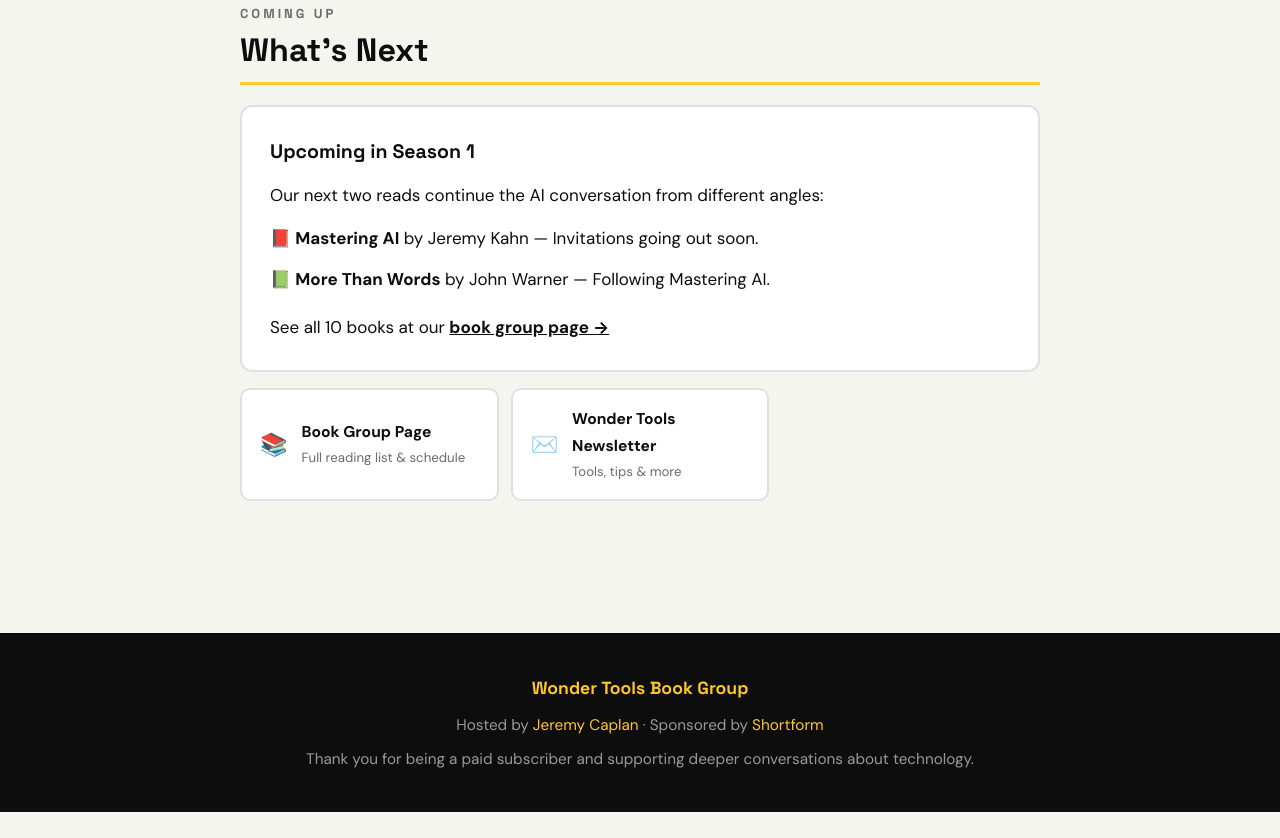
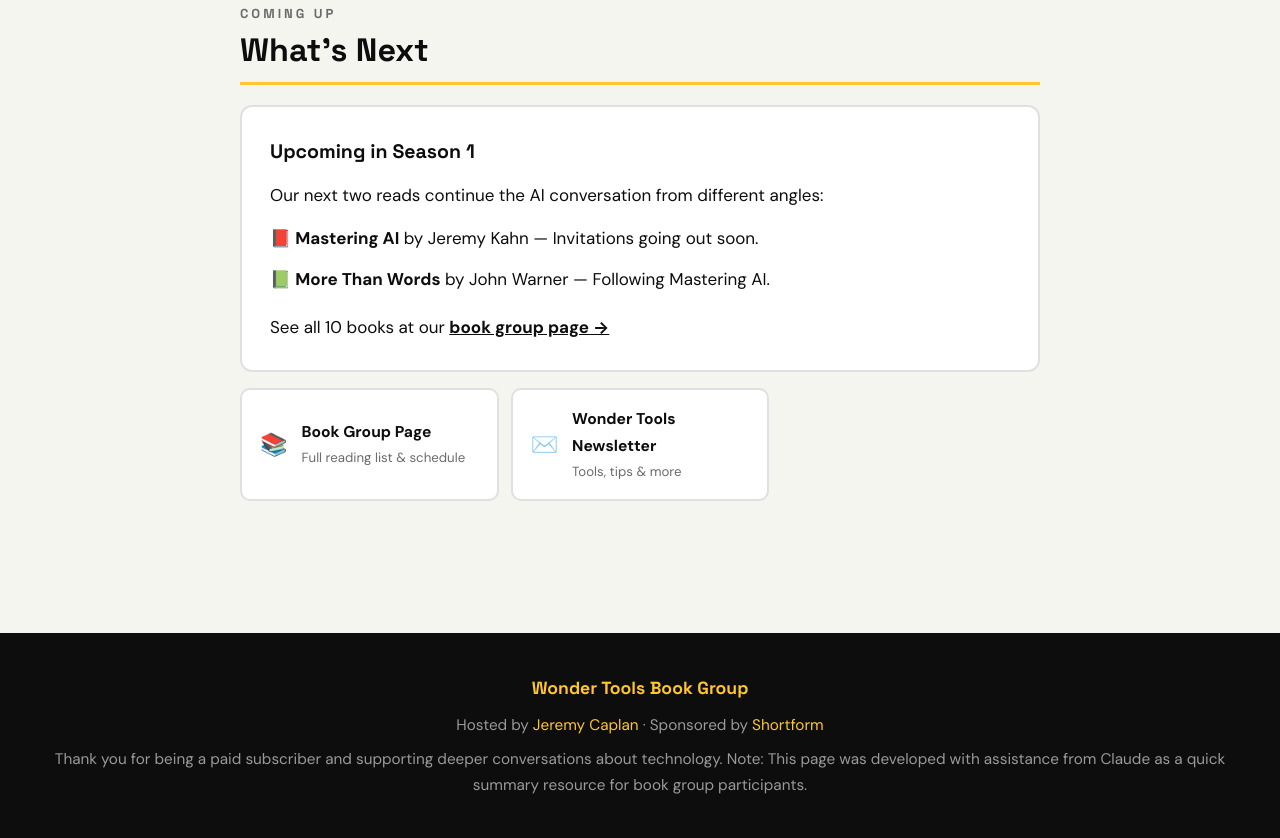
Before and after one commit to jeremycaplan/wonder-tools-book-group, a plain HTML site: page ai-snake-oil.html in a window 1280 px wide. Shown: the part 6169-7007 px from the top of the page. Before the commit the page ends 6981 px from the top, so only its background shows below. Drawn offline with Linux system fonts and the light colour scheme.

Commit message:
Update ai-snake-oil.html

```diff
--- a/ai-snake-oil.html
+++ b/ai-snake-oil.html
@@ -626,7 +626,7 @@
 <div class="footer">
   <div class="brand">Wonder Tools Book Group</div>
   <p>Hosted by <a href="https://wondertools.substack.com">Jeremy Caplan</a> · Sponsored by <a href="https://shortform.com/wondertools50">Shortform</a></p>
-  <p style="margin-top:8px;">Thank you for being a paid subscriber and supporting deeper conversations about technology.</p>
+  <p style="margin-top:8px;">Thank you for being a paid subscriber and supporting deeper conversations about technology. Note: This page was developed with assistance from Claude as a quick summary resource for book group participants.</p>
 </div>
 
 </body>
```
